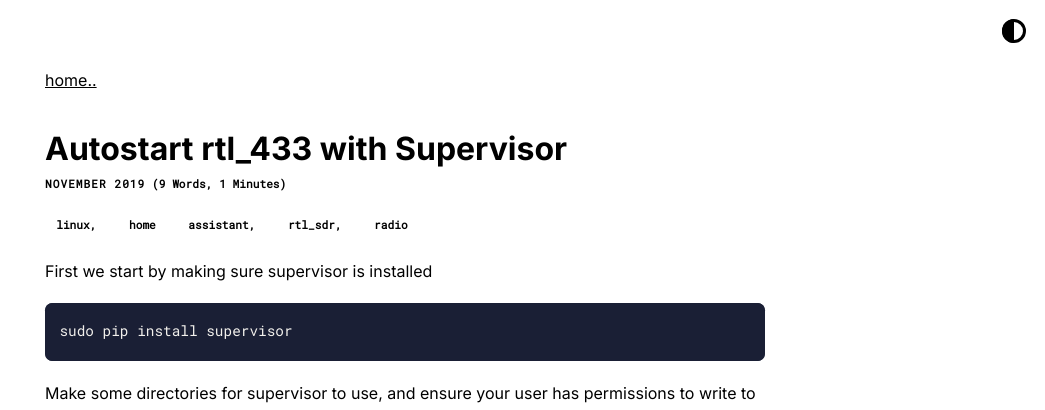
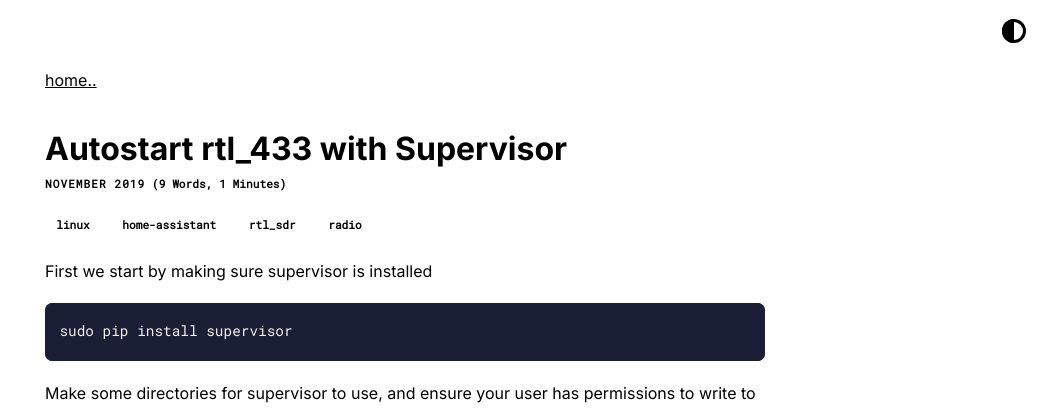
Before and after one commit to aciddensity/aciddensity.github.io, a Jekyll site: the page built from _posts/2019-11-17-RTL_433_Monitor_Autostart.md, in a window 1280 px wide. Shown: the top 410 px of the page, without its empty margins (235-1280 px from the left). Built offline with Jekyll 4.4.1, drawn with Linux system fonts in a browser that asks for light colours.

Commit message:
fixed tags

```diff
--- a/_posts/2019-11-17-RTL_433_Monitor_Autostart.md
+++ b/_posts/2019-11-17-RTL_433_Monitor_Autostart.md
@@ -2,7 +2,7 @@
 title: Autostart rtl_433 with Supervisor
 date: 2019-11-17 00:00
 category: Home-Automation
-tags: Linux, Home Assistant, RTL_SDR, Radio
+tags: Linux Home-Assistant RTL_SDR Radio
 slug:
 authors: Acid Density
 summary: Setting up rtl_433 to auto start with Supervisor
```
Also changed, not shown: _posts/2019-10-02-433mhz_sensor_in_Home_Assistant.md (+1 -1 lines).
